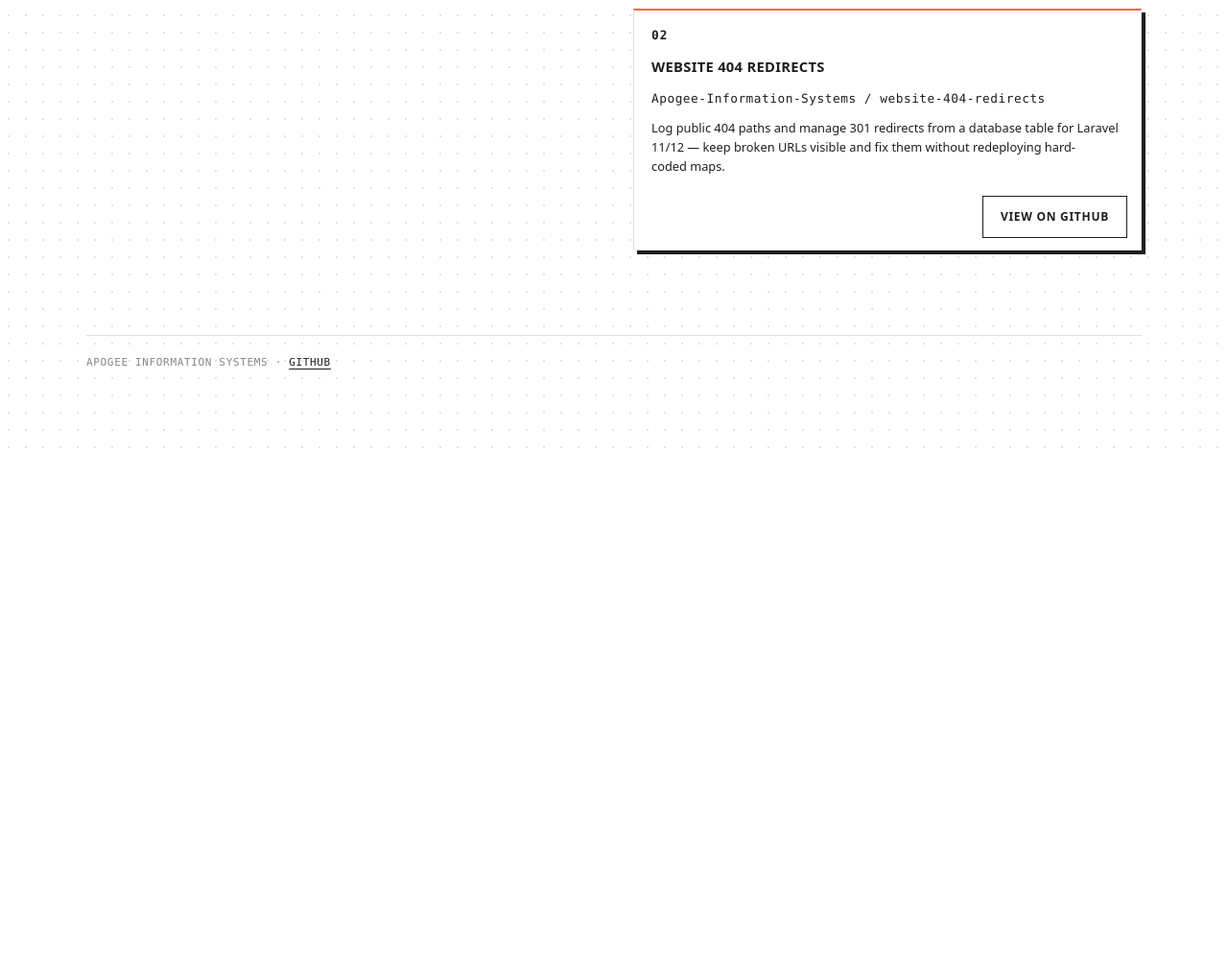
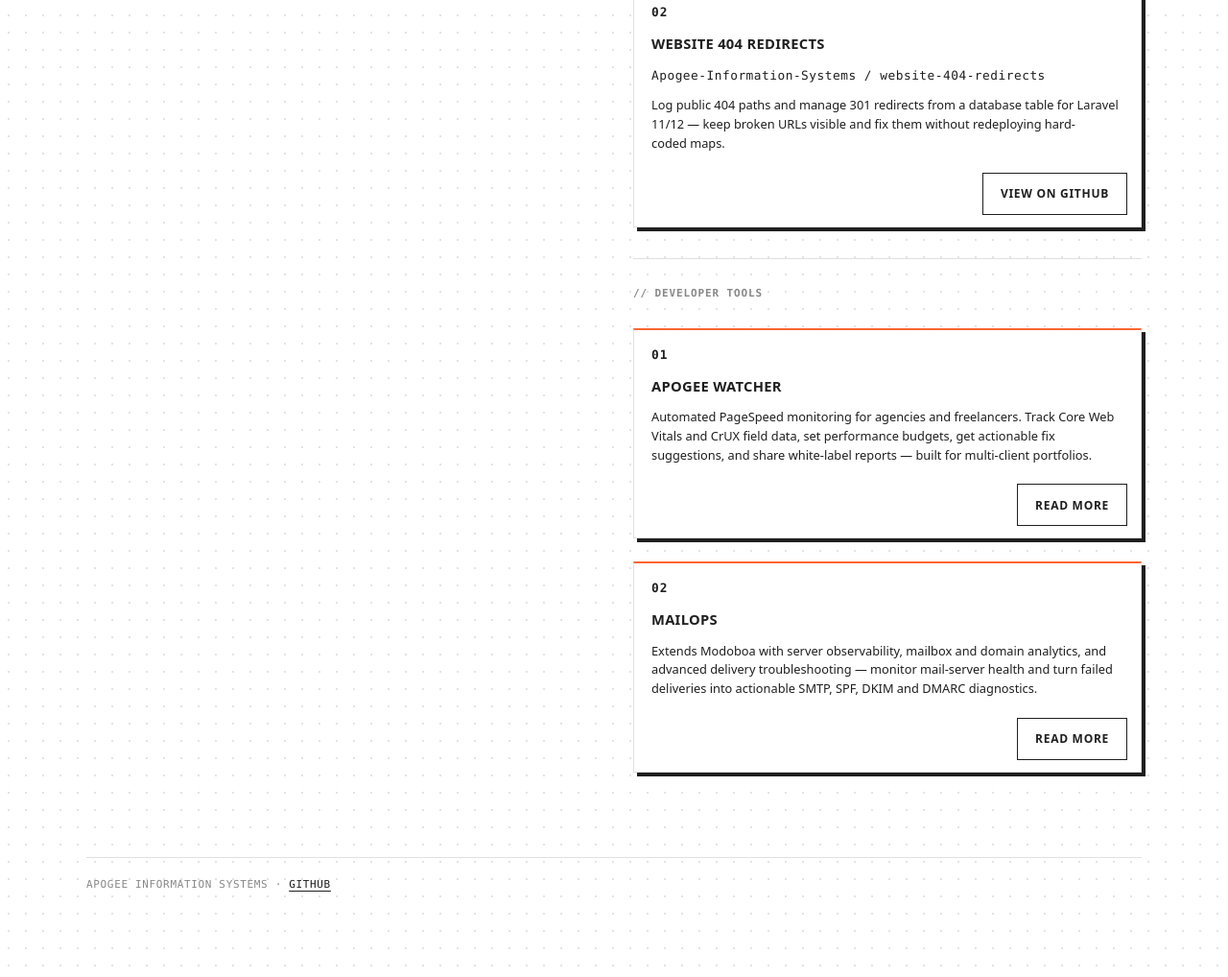
Before and after one commit to Apogee-Information-Systems/Apogee-Information-Systems.github.io, a plain HTML site: page index.html in a window 1280 px wide. Shown: the part 597-1615 px from the top of the page at 96% size. Before the commit the page ends 1071 px from the top, so only its background shows below. Drawn offline with Linux system fonts and the light colour scheme; a web font is replaced by a local one.

Commit message:
Add .gitignore, update index.html title and content, and create README.md

```diff
--- a/index.html
+++ b/index.html
@@ -3,18 +3,18 @@
 <head>
   <meta charset="utf-8" />
   <meta name="viewport" content="width=device-width, initial-scale=1" />
-  <title>Apogee Open Source · GitHub</title>
+  <title>Apogee on GitHub</title>
   <meta name="description" content="Open-source tools from Apogee Information Systems — PageSpeed Watcher and Website 404 Redirects on GitHub." />
   <meta name="theme-color" content="#ff6633" />
   <meta name="author" content="Apogee Information Systems" />
   <link rel="canonical" href="https://apogee.lu/github/" />
   <meta property="og:type" content="website" />
   <meta property="og:url" content="https://apogee.lu/github/" />
-  <meta property="og:title" content="Apogee Open Source · GitHub" />
+  <meta property="og:title" content="Apogee on GitHub" />
   <meta property="og:description" content="Open-source tools from Apogee Information Systems — PageSpeed Watcher and Website 404 Redirects." />
   <meta property="og:site_name" content="Apogee Information Systems" />
   <meta name="twitter:card" content="summary" />
-  <meta name="twitter:title" content="Apogee Open Source · GitHub" />
+  <meta name="twitter:title" content="Apogee on GitHub" />
   <meta name="twitter:description" content="Open-source tools from Apogee Information Systems — PageSpeed Watcher and Website 404 Redirects." />
   <link rel="preconnect" href="https://fonts.googleapis.com" />
   <link rel="preconnect" href="https://fonts.gstatic.com" crossorigin />
@@ -148,6 +148,14 @@
       color: var(--muted);
       margin: 0 0 4px;
     }
+    .col-sub {
+      display: flex;
+      flex-direction: column;
+      gap: 24px;
+      margin-top: 8px;
+      padding-top: 28px;
+      border-top: 1px solid var(--border);
+    }
 
     .body-copy {
       font-size: clamp(13px, 1.05vw, 15px);
@@ -271,7 +279,6 @@
   <main>
     <section class="section" id="open-source" data-od-id="section-open-source">
       <div class="wrap">
-        <p class="section-kicker">// Open source</p>
         <h1 class="h-xl" data-od-id="page-title">
           <span class="accent-bar" aria-hidden="true"></span>
           <span class="title-text">Apogee on GitHub</span>
@@ -297,7 +304,7 @@
           </div>
 
           <div class="col-stack" data-od-id="col-packages">
-            <p class="col-label">// Packages</p>
+            <p class="col-label">// Open source packages</p>
 
             <article class="pt product" data-od-id="repo-pagespeed">
               <p class="pt-idx">01</p>
@@ -314,6 +321,24 @@
               <p>Log public 404 paths and manage 301 redirects from a database table for Laravel 11/12 — keep broken URLs visible and fix them without redeploying hard-coded maps.</p>
               <a class="btn-secondary" href="https://github.com/Apogee-Information-Systems/website-404-redirects" target="_blank" rel="noopener" data-od-id="repo-404-link">View on GitHub</a>
             </article>
+
+            <div class="col-sub" data-od-id="col-developer-tools">
+              <p class="col-label">// Developer Tools</p>
+
+              <article class="pt product" data-od-id="tool-watcher">
+                <p class="pt-idx">01</p>
+                <h3>Apogee Watcher</h3>
+                <p>Automated PageSpeed monitoring for agencies and freelancers. Track Core Web Vitals and CrUX field data, set performance budgets, get actionable fix suggestions, and share white-label reports — built for multi-client portfolios.</p>
+                <a class="btn-secondary" href="https://apogeewatcher.com/" target="_blank" rel="noopener" data-od-id="tool-watcher-link">Read more</a>
+              </article>
+
+              <article class="pt product" data-od-id="tool-mailops">
+                <p class="pt-idx">02</p>
+                <h3>MailOps</h3>
+                <p>Extends Modoboa with server observability, mailbox and domain analytics, and advanced delivery troubleshooting — monitor mail-server health and turn failed deliveries into actionable SMTP, SPF, DKIM and DMARC diagnostics.</p>
+                <a class="btn-secondary" href="https://apogee.lu/mailops.html" data-od-id="tool-mailops-link">Read more</a>
+              </article>
+            </div>
           </div>
         </div>
 
```
Also changed, not shown: 2 other files.
